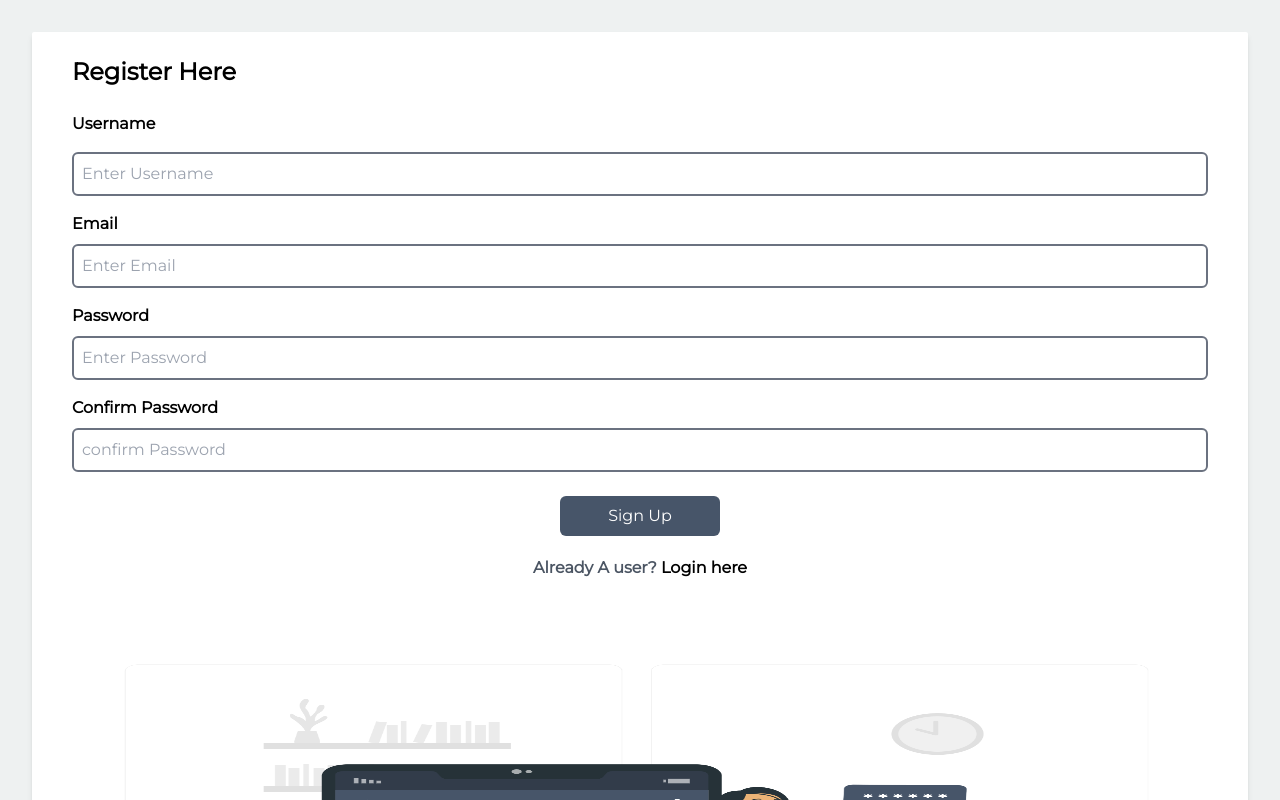
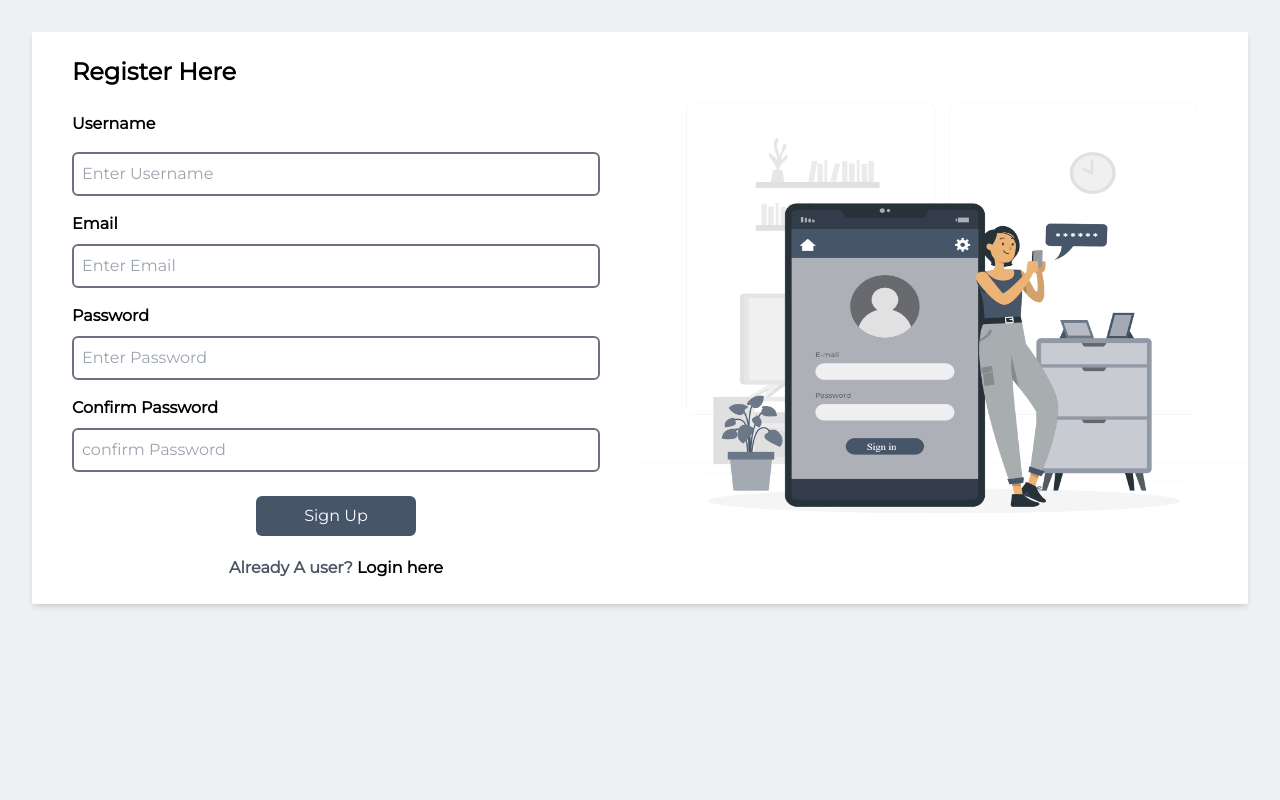
Before and after one commit to mdmusharaf/Ecommerce-App, a React (Vite) app: page /register in a window 1280 px wide. Shown: the top 800 px of the page. Built offline with nearby package versions, Linux system fonts and the light colour scheme.

Commit message:
Update Register.jsx

```diff
--- a/src/assets/Components/Register.jsx
+++ b/src/assets/Components/Register.jsx
@@ -45,7 +45,7 @@ function Register() {
   });
   return (
     <>
-      <div className="bg-white shadow-md items-center rounded-sm m-8  grid  ">
+      <div className="bg-white shadow-md items-center rounded-sm m-8  grid md:grid-cols-2  ">
         <form onSubmit={formik.handleSubmit} className="mx-10 my-6">
           <h1 className="text-2xl font-semibold text-black">Register Here</h1>
           <div className="pt-6 pb-2">
```
